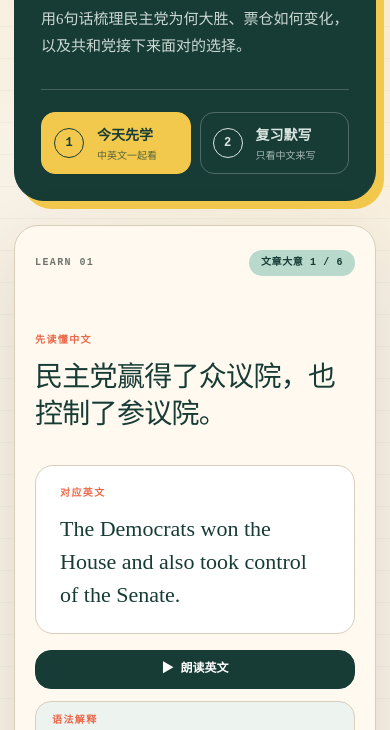
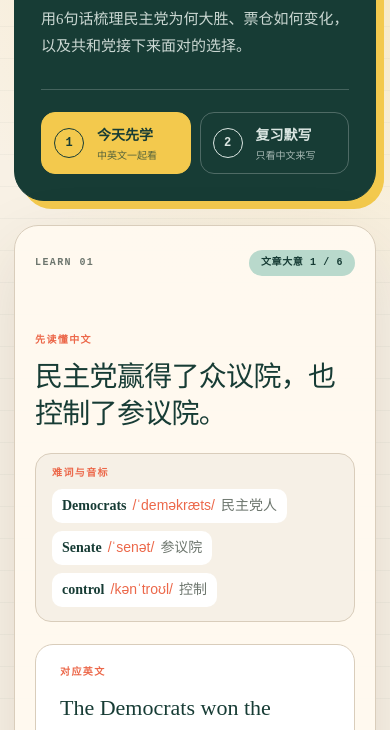
Before and after one commit to twfour/beibei-word-site, a website: page translation/index.html in a window 390 px wide. Shown: the part 326-1056 px from the top of the page. Drawn offline with Linux system fonts and the light colour scheme.

Commit message:
Add phonetic vocabulary to translation practice

```diff
--- a/translation/app.js
+++ b/translation/app.js
@@ -4,6 +4,11 @@ const november5Exercises = [
     answer: "The Democrats won the House and also took control of the Senate.",
     core: "take control of",
     meaning: "取得……的控制权",
+    vocabulary: [
+      { word: "Democrats", ipa: "/ˈdeməkræts/", meaning: "民主党人" },
+      { word: "Senate", ipa: "/ˈsenət/", meaning: "参议院" },
+      { word: "control", ipa: "/kənˈtroʊl/", meaning: "控制" }
+    ],
     keywords: "民主党 the Democrats · 赢得 won · 众议院 the House · 控制 take control of · 参议院 the Senate",
     frame: "The Democrats won ... and also took control of ...",
     note: "won 是 win 的过去式；take control of 表示“取得……的控制权”。",
@@ -14,6 +19,10 @@ const november5Exercises = [
     answer: "They even won in some states that usually support Republicans.",
     core: "states that usually support",
     meaning: "通常支持……的州",
+    vocabulary: [
+      { word: "usually", ipa: "/ˈjuːʒuəli/", meaning: "通常" },
+      { word: "Republicans", ipa: "/rɪˈpʌblɪkənz/", meaning: "共和党人" }
+    ],
     keywords: "甚至 even · 获胜 won · 一些州 some states · 通常 usually · 支持共和党 support Republicans",
     frame: "They even won in some states that ...",
     note: "that usually support Republicans 是定语从句，用来说明 some states。",
@@ -24,6 +33,11 @@ const november5Exercises = [
     answer: "Many voters were unhappy because prices were rising faster than wages.",
     core: "faster than",
     meaning: "比……更快",
+    vocabulary: [
+      { word: "voters", ipa: "/ˈvoʊtərz/", meaning: "选民" },
+      { word: "prices", ipa: "/ˈpraɪsɪz/", meaning: "物价" },
+      { word: "wages", ipa: "/ˈweɪdʒɪz/", meaning: "工资" }
+    ],
     keywords: "许多选民 many voters · 不满 unhappy · 因为 because · 物价 prices · 上涨 rise · 工资 wages",
     frame: "Many voters were unhappy because ...",
     note: "were rising 表示当时持续上涨；faster than 用来比较物价和工资的增长速度。",
@@ -34,6 +48,11 @@ const november5Exercises = [
     answer: "Trump supported some controversial candidates and made the Republican campaign more difficult.",
     core: "make ... more difficult",
     meaning: "让……变得更困难",
+    vocabulary: [
+      { word: "controversial", ipa: "/ˌkɑːntrəˈvɜːrʃəl/", meaning: "有争议的" },
+      { word: "candidates", ipa: "/ˈkændɪdəts/", meaning: "候选人" },
+      { word: "campaign", ipa: "/kæmˈpeɪn/", meaning: "竞选活动" }
+    ],
     keywords: "支持 supported · 有争议的 controversial · 候选人 candidates · 共和党的竞选 the Republican campaign · 更困难 more difficult",
     frame: "Trump supported ... and made ...",
     note: "make + 名词 + 形容词表示“使某事变得……”，这里用过去式 made。",
@@ -44,6 +63,12 @@ const november5Exercises = [
     answer: "Hispanic voters moved back to the Democrats and weakened the Republicans' redistricting advantage.",
     core: "move back to",
     meaning: "重新转向……",
+    vocabulary: [
+      { word: "Hispanic", ipa: "/hɪˈspænɪk/", meaning: "西裔的" },
+      { word: "weakened", ipa: "/ˈwiːkənd/", meaning: "削弱了" },
+      { word: "redistricting", ipa: "/ˌriːˈdɪstrɪktɪŋ/", meaning: "重划选区" },
+      { word: "advantage", ipa: "/ədˈvæntɪdʒ/", meaning: "优势" }
+    ],
     keywords: "西裔选民 Hispanic voters · 重新转向 moved back to · 民主党 the Democrats · 削弱 weakened · 重划选区的优势 redistricting advantage",
     frame: "Hispanic voters moved back to ... and weakened ...",
     note: "moved 和 weakened 都是一般过去时，由 and 连接两个连续结果。",
@@ -54,6 +79,11 @@ const november5Exercises = [
     answer: "Republican politicians must now decide whether to criticise Trump or continue to support him.",
     core: "decide whether to ... or ...",
     meaning: "决定是……还是……",
+    vocabulary: [
+      { word: "politicians", ipa: "/ˌpɑːləˈtɪʃənz/", meaning: "政客" },
+      { word: "criticise", ipa: "/ˈkrɪtɪsaɪz/", meaning: "批评" },
+      { word: "continue", ipa: "/kənˈtɪnjuː/", meaning: "继续" }
+    ],
     keywords: "共和党政客 Republican politicians · 必须 must · 决定 decide · 是否 whether · 批评 criticise · 继续支持 continue to support",
     frame: "Republican politicians must now decide whether to ... or ...",
     note: "whether to A or B 表示“是做A还是做B”；must 后接动词原形 decide。",
@@ -67,6 +97,11 @@ const november4Exercises = [
     answer: "The US midterm elections will shape politics for the next few years.",
     core: "shape politics",
     meaning: "影响政治格局",
+    vocabulary: [
+      { word: "midterm", ipa: "/ˈmɪdtɜːrm/", meaning: "期中的" },
+      { word: "elections", ipa: "/ɪˈlekʃənz/", meaning: "选举" },
+      { word: "shape", ipa: "/ʃeɪp/", meaning: "影响；塑造" }
+    ],
     keywords: "美国中期选举 the US midterm elections · 影响 shape · 未来几年 the next few years",
     frame: "The US midterm elections will ...",
     note: "will 后使用动词原形 shape；shape 在这里不是“形状”，而是“影响、塑造”。",
@@ -77,6 +112,11 @@ const november4Exercises = [
     answer: "Many voters are worried about rising living costs and the effects of war.",
     core: "be worried about",
     meaning: "担心……",
+    vocabulary: [
+      { word: "worried", ipa: "/ˈwɜːrid/", meaning: "担心的" },
+      { word: "rising", ipa: "/ˈraɪzɪŋ/", meaning: "上涨的" },
+      { word: "effects", ipa: "/ɪˈfekts/", meaning: "影响" }
+    ],
     keywords: "许多选民 many voters · 担心 be worried about · 生活成本 living costs · 战争的影响 the effects of war",
     frame: "Many voters are worried about ...",
     note: "be worried about 后接名词；rising 放在 living costs 前表示“不断上升的”。",
@@ -87,6 +127,11 @@ const november4Exercises = [
     answer: "The Democrats hope to take back the House and even win the Senate.",
     core: "take back",
     meaning: "重新夺回",
+    vocabulary: [
+      { word: "Democrats", ipa: "/ˈdeməkræts/", meaning: "民主党人" },
+      { word: "Senate", ipa: "/ˈsenət/", meaning: "参议院" },
+      { word: "take back", ipa: "/teɪk bæk/", meaning: "重新夺回" }
+    ],
     keywords: "民主党 the Democrats · 希望 hope to · 重新控制 take back · 众议院 the House · 参议院 the Senate",
     frame: "The Democrats hope to take back ...",
     note: "hope to 后接动词原形；take back the House 表示“重新夺回众议院控制权”。",
@@ -97,6 +142,11 @@ const november4Exercises = [
     answer: "If the Republicans lose Congress, Trump's power will face more limits.",
     core: "face more limits",
     meaning: "面临更多限制",
+    vocabulary: [
+      { word: "Republicans", ipa: "/rɪˈpʌblɪkənz/", meaning: "共和党人" },
+      { word: "Congress", ipa: "/ˈkɑːŋɡrəs/", meaning: "美国国会" },
+      { word: "limits", ipa: "/ˈlɪmɪts/", meaning: "限制" }
+    ],
     keywords: "如果 if · 共和党 the Republicans · 失去国会 lose Congress · 权力 power · 更多限制 more limits",
     frame: "If the Republicans lose Congress, Trump's power will ...",
     note: "if 从句用一般现在时 lose，主句用 will face 表示可能产生的结果。",
@@ -107,6 +157,11 @@ const november4Exercises = [
     answer: "The election will also affect who the Democrats choose for president in 2028.",
     core: "affect who ... choose",
     meaning: "影响……选择谁",
+    vocabulary: [
+      { word: "affect", ipa: "/əˈfekt/", meaning: "影响" },
+      { word: "choose", ipa: "/tʃuːz/", meaning: "选择" },
+      { word: "president", ipa: "/ˈprezɪdənt/", meaning: "总统" }
+    ],
     keywords: "这次选举 the election · 影响 affect · 民主党 the Democrats · 选择谁 who ... choose · 竞选总统 for president",
     frame: "The election will also affect who ...",
     note: "who the Democrats choose 是一个完整的小句，整体作 affect 的宾语。",
@@ -117,6 +172,10 @@ const november4Exercises = [
     answer: "If the Republicans lose, the party may face greater divisions.",
     core: "face divisions",
     meaning: "面临分歧",
+    vocabulary: [
+      { word: "greater", ipa: "/ˈɡreɪtər/", meaning: "更大的" },
+      { word: "divisions", ipa: "/dɪˈvɪʒənz/", meaning: "分歧；分裂" }
+    ],
     keywords: "如果 if · 共和党失败 the Republicans lose · 党内 the party · 可能 may · 更大的分歧 greater divisions",
     frame: "If the Republicans lose, the party may ...",
     note: "may 后接动词原形 face；division 在这里表示党内的“分歧、分裂”。",
@@ -130,6 +189,10 @@ const november3Exercises = [
     answer: "The trade war between China and the US looks quieter now.",
     core: "look quieter",
     meaning: "看起来平静一些",
+    vocabulary: [
+      { word: "trade war", ipa: "/treɪdˌwɔːr/", meaning: "贸易战" },
+      { word: "quieter", ipa: "/ˈkwaɪətər/", meaning: "更平静的" }
+    ],
     keywords: "贸易战 the trade war · 中美 between China and the US · 平静一些 quieter",
     frame: "The trade war between ... looks ...",
     note: "look 后面接形容词 quieter，表示“看起来更加平静”。",
@@ -140,6 +203,11 @@ const november3Exercises = [
     answer: "However, both countries are competing over technology and supply chains.",
     core: "compete over",
     meaning: "围绕……展开竞争",
+    vocabulary: [
+      { word: "competing", ipa: "/kəmˈpiːtɪŋ/", meaning: "正在竞争" },
+      { word: "technology", ipa: "/tekˈnɑːlədʒi/", meaning: "技术" },
+      { word: "supply chains", ipa: "/səˈplaɪ tʃeɪnz/", meaning: "供应链" }
+    ],
     keywords: "但是 however · 两国 both countries · 技术 technology · 供应链 supply chains",
     frame: "However, both countries are competing ...",
     note: "compete over 表示“围绕某事展开竞争”；and 连接两个并列对象。",
@@ -150,6 +218,11 @@ const november3Exercises = [
     answer: "The US is limiting China's access to advanced chips and machines.",
     core: "limit access to",
     meaning: "限制获得……的途径",
+    vocabulary: [
+      { word: "access", ipa: "/ˈækses/", meaning: "获得的机会" },
+      { word: "advanced", ipa: "/ədˈvænst/", meaning: "先进的" },
+      { word: "machines", ipa: "/məˈʃiːnz/", meaning: "机器；设备" }
+    ],
     keywords: "限制 limit · 中国获得…… China's access to · 先进芯片 advanced chips · 设备 machines",
     frame: "The US is limiting China's access to ...",
     note: "access to 是固定搭配，to 后面直接接名词，不用动词原形。",
@@ -160,6 +233,11 @@ const november3Exercises = [
     answer: "China is responding with its strength in critical minerals and rare earths.",
     core: "respond with",
     meaning: "用……作出回应",
+    vocabulary: [
+      { word: "responding", ipa: "/rɪˈspɑːndɪŋ/", meaning: "正在回应" },
+      { word: "critical minerals", ipa: "/ˈkrɪtɪkəl ˈmɪnərəlz/", meaning: "关键矿产" },
+      { word: "rare earths", ipa: "/ˌrer ˈɜːrθs/", meaning: "稀土" }
+    ],
     keywords: "作出回应 respond · 优势 strength · 关键矿产 critical minerals · 稀土 rare earths",
     frame: "China is responding with its strength in ...",
     note: "respond with 表示“以某种方式或手段回应”；its 指 China 的。",
@@ -170,6 +248,11 @@ const november3Exercises = [
     answer: "Without rare-earth supplies, the US and Europe could lose a lot of money.",
     core: "without supplies",
     meaning: "没有供应",
+    vocabulary: [
+      { word: "rare-earth supplies", ipa: "/ˌrer ˈɜːrθ səˈplaɪz/", meaning: "稀土供应" },
+      { word: "Europe", ipa: "/ˈjʊrəp/", meaning: "欧洲" },
+      { word: "could", ipa: "/kʊd/", meaning: "可能" }
+    ],
     keywords: "没有 without · 稀土供应 rare-earth supplies · 可能 could · 损失很多钱 lose a lot of money",
     frame: "Without rare-earth supplies, the US and Europe could ...",
     note: "without 后接名词；could 在这里表示一种可能发生的结果。",
@@ -180,6 +263,11 @@ const november3Exercises = [
     answer: "The writer hopes the two countries can work together and avoid a real war.",
     core: "work together",
     meaning: "共同合作",
+    vocabulary: [
+      { word: "writer", ipa: "/ˈraɪtər/", meaning: "作者" },
+      { word: "together", ipa: "/təˈɡeðər/", meaning: "共同；一起" },
+      { word: "avoid", ipa: "/əˈvɔɪd/", meaning: "避免" }
+    ],
     keywords: "作者 the writer · 希望 hope · 合作 work together · 避免 avoid · 真正的战争 a real war",
     frame: "The writer hopes the two countries can ... and avoid ...",
     note: "hope 后接完整句子；work together 和 avoid a real war 由 and 并列。",
@@ -249,6 +337,7 @@ const elements = {
   badge: document.querySelector("#level-badge"),
   promptLabel: document.querySelector("#prompt-label"),
   prompt: document.querySelector("#chinese-prompt"),
+  vocabularyList: document.querySelector("#vocabulary-list"),
   studyPanel: document.querySelector("#study-panel"),
   studyAnswerWrap: document.querySelector("#study-answer-wrap"),
   studyAnswer: document.querySelector("#study-answer"),
@@ -423,6 +512,21 @@ function render() {
   elements.badge.textContent = `文章大意 ${state.index + 1} / ${exercises.length}`;
   elements.promptLabel.textContent = learning ? "先读懂中文" : "只看中文，试着写";
   elements.prompt.textContent = exercise.chinese;
+  elements.vocabularyList.replaceChildren(...exercise.vocabulary.map(item => {
+    const entry = document.createElement("span");
+    entry.className = "vocabulary-item";
+    const word = document.createElement("strong");
+    word.className = "vocabulary-word";
+    word.textContent = item.word;
+    const ipa = document.createElement("span");
+    ipa.className = "vocabulary-ipa";
+    ipa.textContent = item.ipa;
+    const meaning = document.createElement("span");
+    meaning.className = "vocabulary-meaning";
+    meaning.textContent = item.meaning;
+    entry.append(word, ipa, meaning);
+    return entry;
+  }));
   elements.studyAnswer.textContent = exercise.answer;
   elements.studyNote.textContent = exercise.note;
   elements.corePhrase.textContent = exercise.core;
--- a/translation/index.html
+++ b/translation/index.html
@@ -46,6 +46,11 @@
           <p class="small-label" id="prompt-label">先读懂中文</p>
           <h2 id="chinese-prompt"></h2>
         </div>
+
+        <section class="vocabulary-strip" aria-labelledby="vocabulary-label">
+          <p class="small-label" id="vocabulary-label">难词与音标</p>
+          <div class="vocabulary-list" id="vocabulary-list"></div>
+        </section>
 
         <section class="study-panel" id="study-panel">
           <div class="study-answer-wrap" id="study-answer-wrap">
--- a/translation/styles.css
+++ b/translation/styles.css
@@ -121,6 +121,13 @@ button { color: inherit; }
 .prompt-block { margin: clamp(32px, 7vh, 72px) 0 32px; }
 .small-label { margin: 0 0 12px; color: var(--coral); }
 .prompt-block h2 { max-width: 900px; margin: 0; font-size: clamp(28px, 4vw, 54px); line-height: 1.32; font-weight: 500; letter-spacing: -.025em; }
+.vocabulary-strip { margin: -12px 0 22px; padding: 14px 16px; border: 1px solid var(--line); border-radius: 16px; background: #f6f0e6; }
+.vocabulary-strip .small-label { margin-bottom: 9px; }
+.vocabulary-list { display: flex; flex-wrap: wrap; gap: 8px; }
+.vocabulary-item { display: inline-flex; flex-wrap: wrap; align-items: baseline; gap: 6px; padding: 7px 10px; border-radius: 10px; background: white; font-size: 14px; line-height: 1.35; }
+.vocabulary-word { font-weight: 800; }
+.vocabulary-ipa { color: var(--coral); font-family: "Arial", sans-serif; }
+.vocabulary-meaning { color: var(--muted); }
 .study-panel { display: grid; gap: 16px; }
 .study-answer-wrap { position: relative; padding: 22px 24px; overflow: hidden; border: 1px solid var(--line); border-radius: 18px; background: white; transition: background .2s ease; }
 .study-answer { margin: 0; font-size: clamp(22px, 2.6vw, 35px); line-height: 1.5; transition: filter .2s ease, opacity .2s ease; }
```
